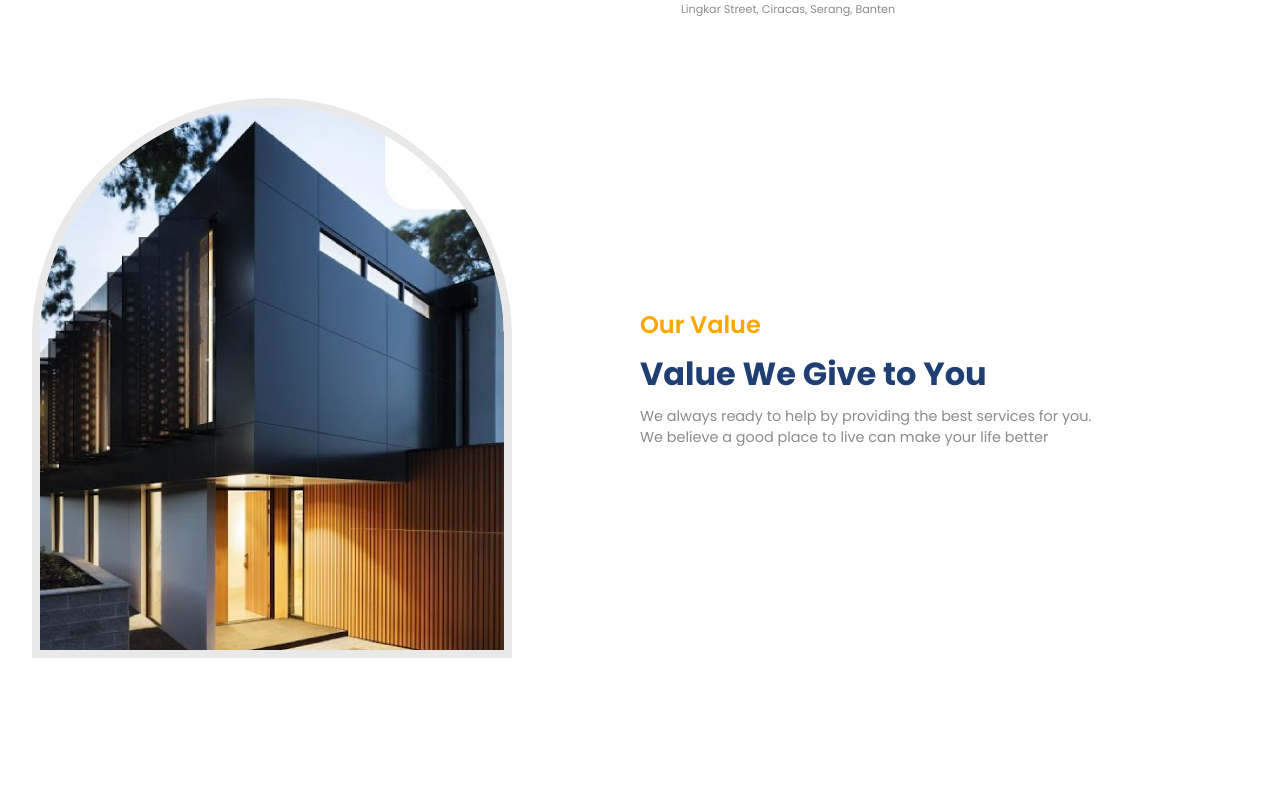
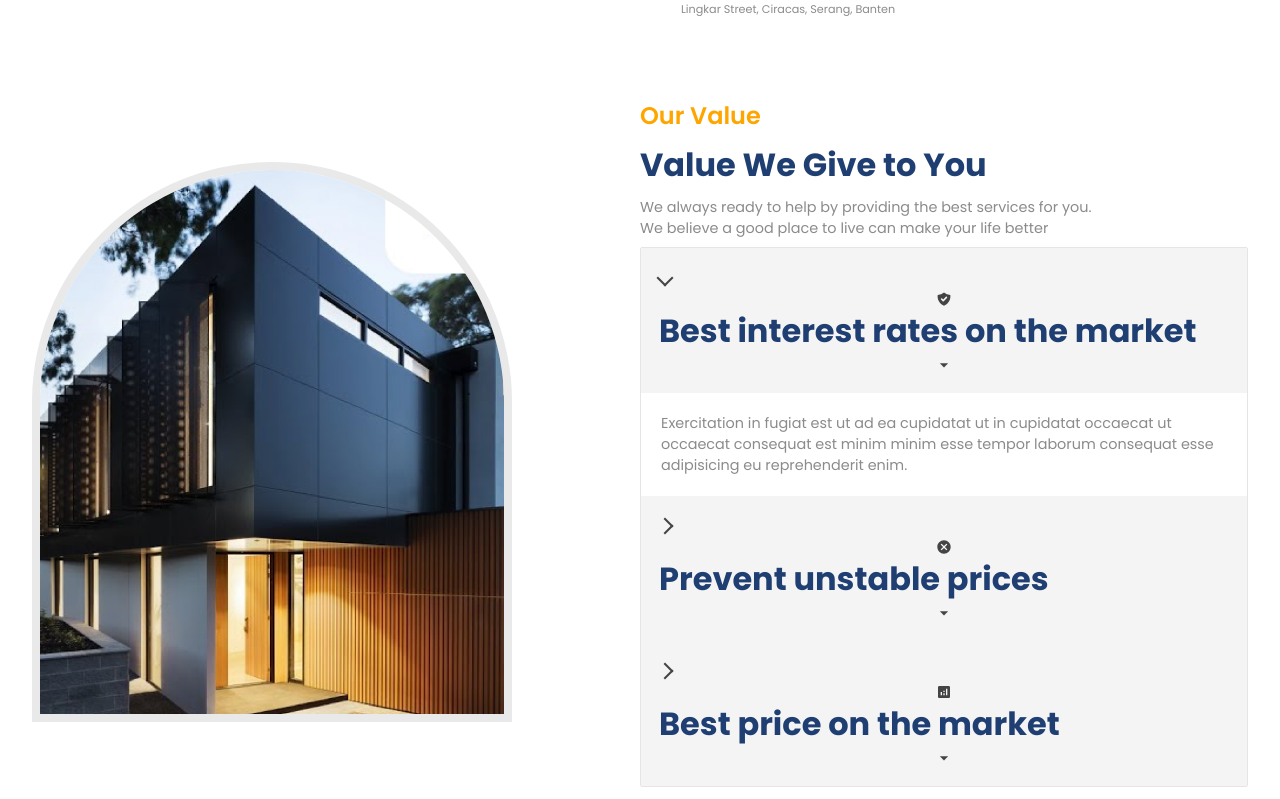
Before and after one commit to noahnoahnoahtran/Web_Dev, a React (Create React App) app in the folder Website/8_real_estate/: page / in a window 1280 px wide. Shown: the part 1381-2180 px from the top of the page. Before the commit the page ends 2071 px from the top, so only its background shows below. Built offline with nearby package versions, Linux system fonts and the light colour scheme.

Commit message:
feat(value): structure accordion

```diff
--- a/Website/8_real_estate/src/components/Value/Value.jsx
+++ b/Website/8_real_estate/src/components/Value/Value.jsx
@@ -10,6 +10,7 @@
 } from "react-accessible-accordion";
 import "react-accessible-accordion/dist/fancy-example.css";
 import { MdOutlineArrowDropDown } from "react-icons/md";
+import data from "../../utils/accordion";
 
 function Value() {
   return (
@@ -30,6 +31,30 @@
             <br />
             We believe a good place to live can make your life better
           </span>
+          <Accordion
+            className="accordion"
+            allowMultipleExpanded={false}
+            preExpanded={[0]}
+          >
+            {data.map((item, i) => {
+              return (
+                <AccordionItem className="accordionItem" key={i} uuid={i}>
+                  <AccordionItemHeading>
+                    <AccordionItemButton>
+                      <div className="flexCenter icon">{item.icon}</div>
+                      <span className="primaryText">{item.heading}</span>
+                      <div className="flexCenter icon">
+                        <MdOutlineArrowDropDown size={20} />
+                      </div>
+                    </AccordionItemButton>
+                  </AccordionItemHeading>
+                  <AccordionItemPanel>
+                    <p className="secondaryText">{item.detail}</p>
+                  </AccordionItemPanel>
+                </AccordionItem>
+              );
+            })}
+          </Accordion>
         </div>
       </div>
     </section>
```
